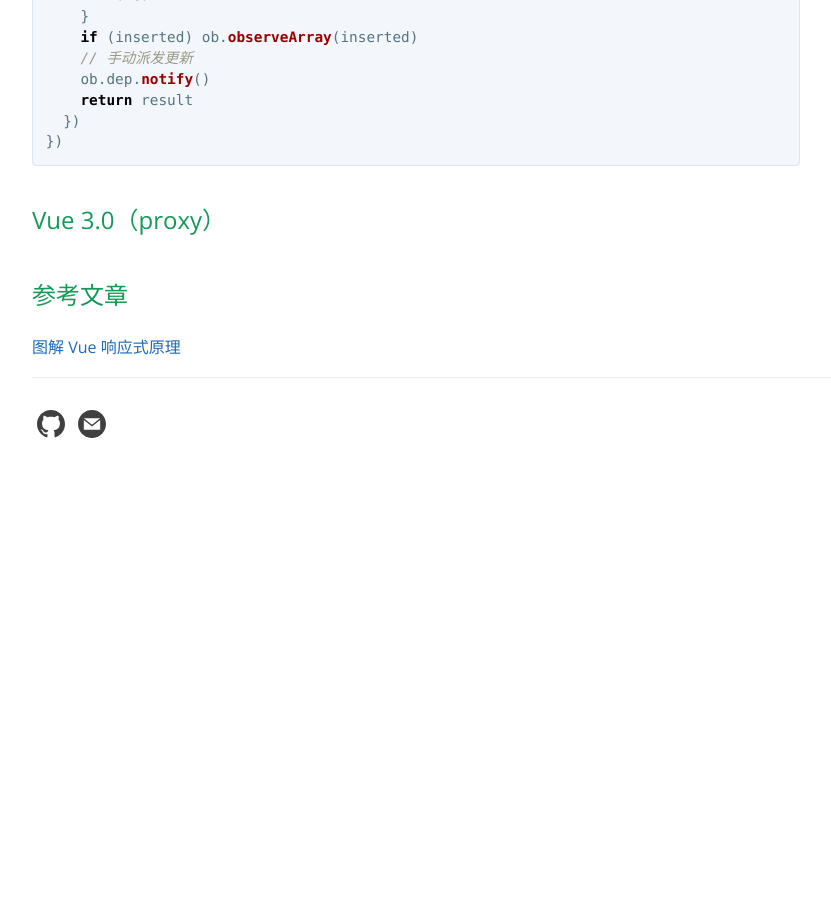
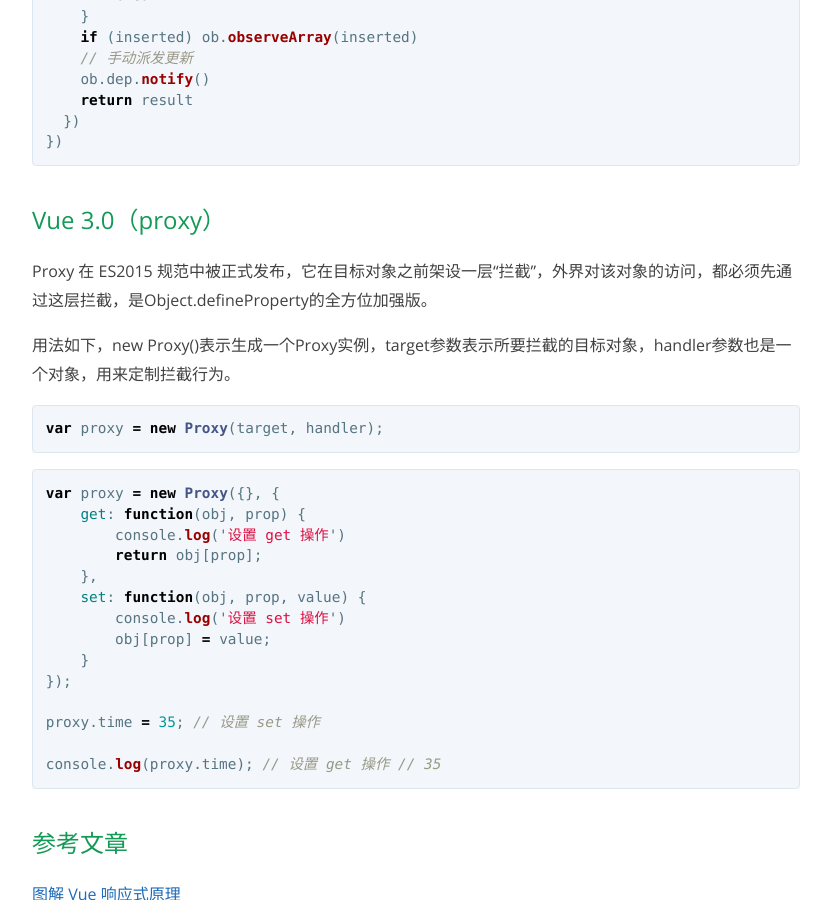
Before and after one commit to higwendolyn/Alias, a Jekyll site: the page built from _posts/2021-01-10-Vue-defineProperty.md, in a window 1280 px wide and 900 px high, scrolled down 14635 px. Shown: the whole window, without its empty margins (64-895 px from the left). Built offline with Jekyll 4.4.1, drawn with Linux system fonts in a browser that asks for light colours; before the commit the page ends 15128 px from its top, so only the background shows below that.

Commit message:
性能优化demo

````diff
--- a/_posts/2021-01-10-Vue-defineProperty.md
+++ b/_posts/2021-01-10-Vue-defineProperty.md
@@ -446,6 +446,31 @@
 
 ## Vue 3.0（proxy）
 
+Proxy 在 ES2015 规范中被正式发布，它在目标对象之前架设一层“拦截”，外界对该对象的访问，都必须先通过这层拦截，是Object.defineProperty的全方位加强版。
+
+用法如下，new Proxy()表示生成一个Proxy实例，target参数表示所要拦截的目标对象，handler参数也是一个对象，用来定制拦截行为。
+
+```javascript
+var proxy = new Proxy(target, handler);
+```
+
+```javascript
+var proxy = new Proxy({}, {
+    get: function(obj, prop) {
+        console.log('设置 get 操作')
+        return obj[prop];
+    },
+    set: function(obj, prop, value) {
+        console.log('设置 set 操作')
+        obj[prop] = value;
+    }
+});
+
+proxy.time = 35; // 设置 set 操作
+
+console.log(proxy.time); // 设置 get 操作 // 35
+```
+
 ## 参考文章
 
 [图解 Vue 响应式原理](https://juejin.cn/post/6857669921166491662)
````
Also changed, not shown: _posts/2021-01-30-array_function.md (+5 -5 lines), _posts/2021-07-16-performance.md (+77 -0 lines), images/performance1.png (added).
